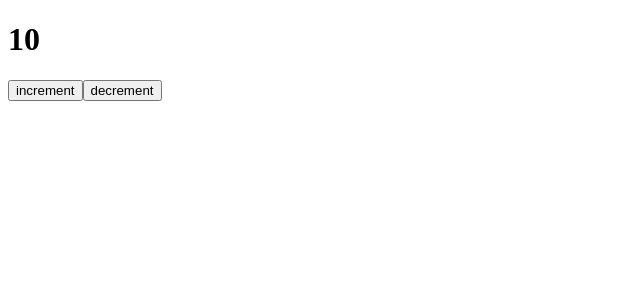
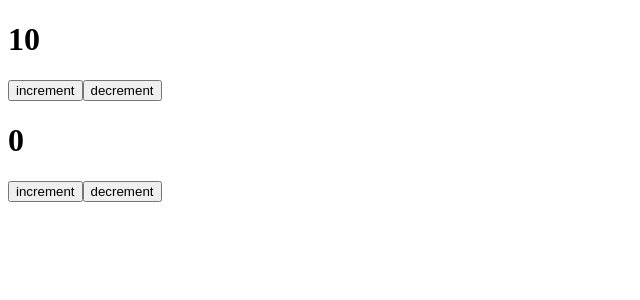
Before and after one commit to Grank10um/react_tutorial, a React (Create React App) app: page / in a window 1280 px wide. Shown: the top 300 px of the page, without its empty margins (0-640 px from the left). Built offline with nearby package versions, Linux system fonts and the light colour scheme.

Commit message:
с классами

```diff
--- a/src/App.js
+++ b/src/App.js
@@ -12,7 +12,7 @@ function App() {
   return (
     <div className="App">
       <Counter/>
-      {/* <ClassCounter/> */}
+       <ClassCounter/>
 
     </div>
   );
```
